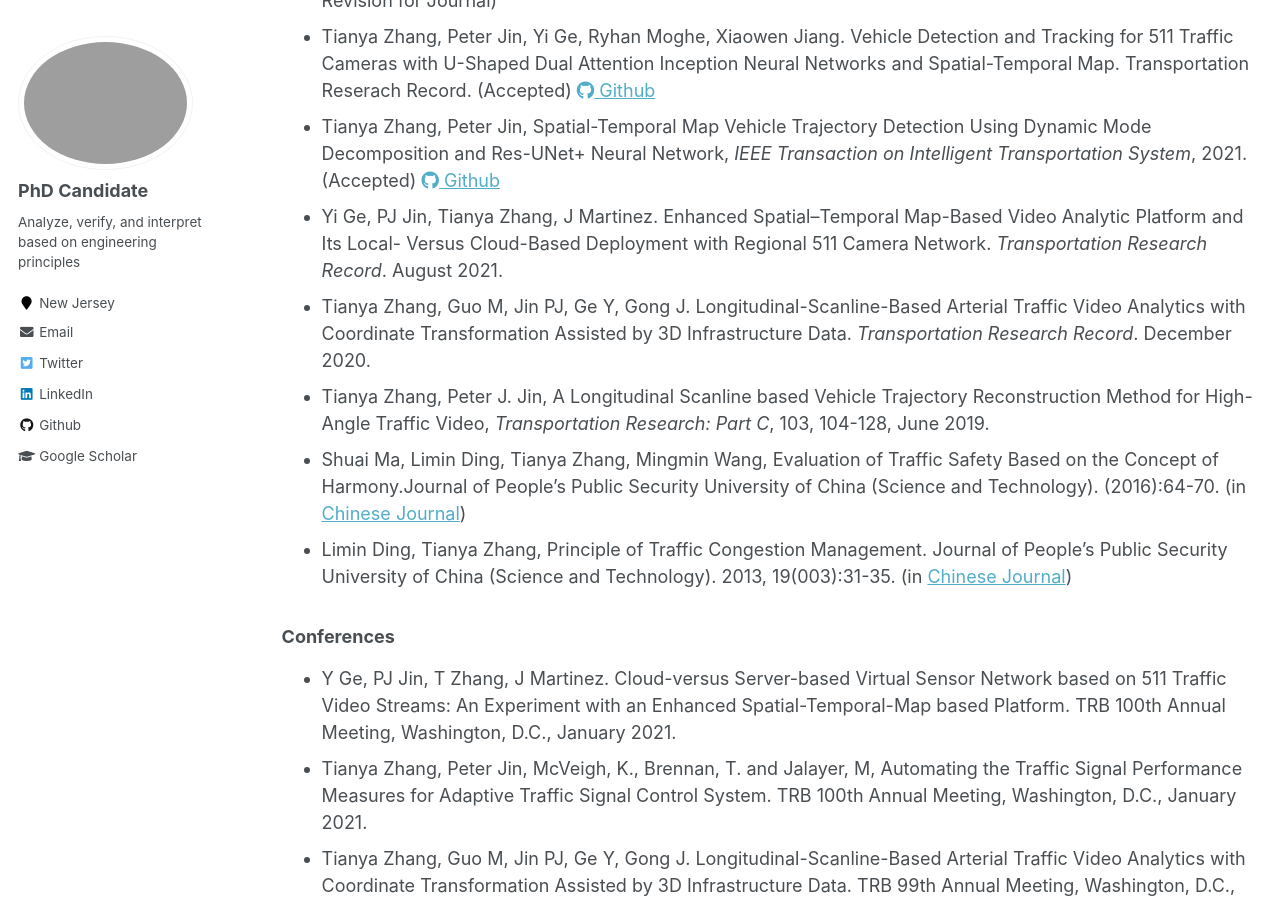
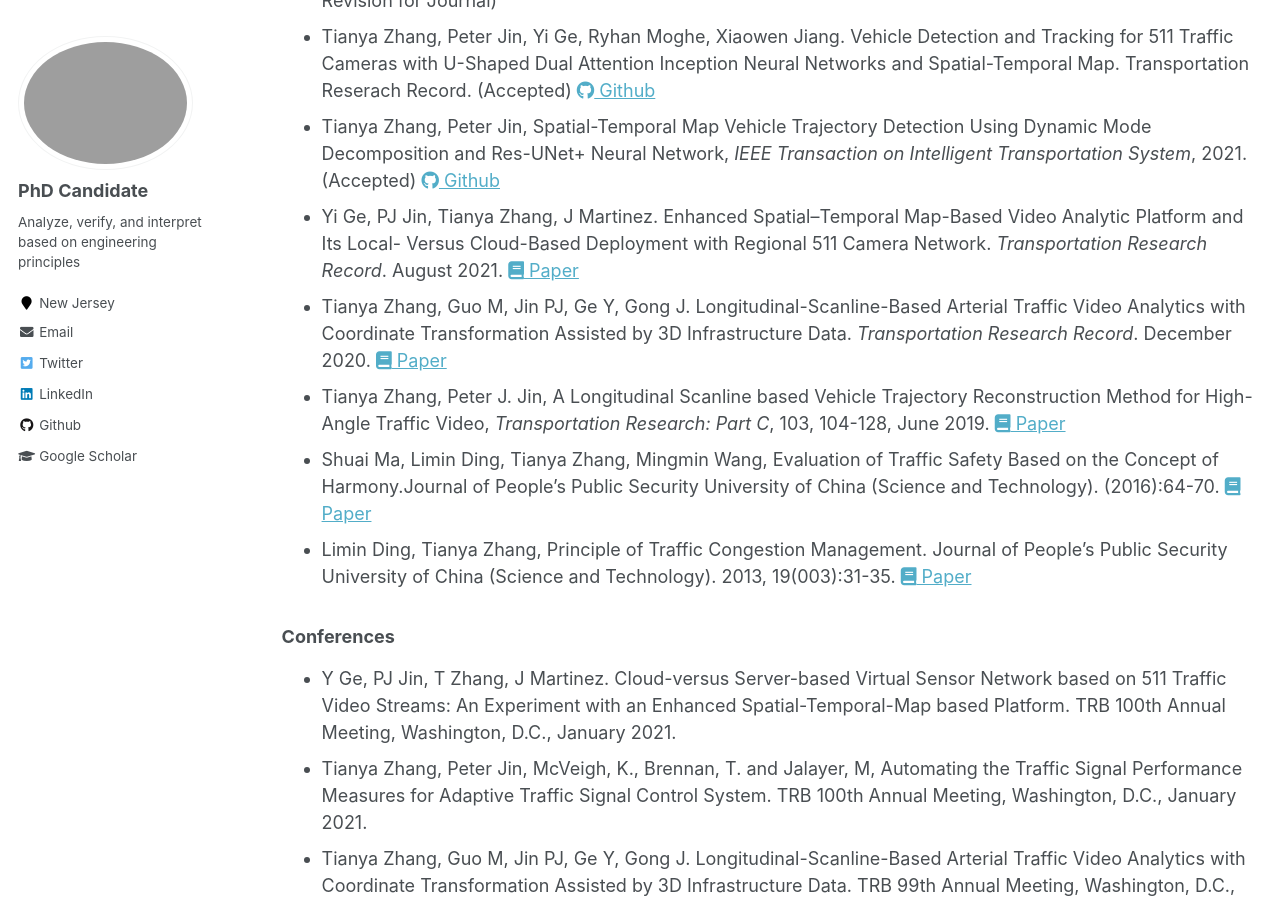
Before and after one commit to TeRyZh/Website, a Jekyll site: the page built from _pages/publications.md, in a window 1280 px wide and 900 px high, scrolled down 352 px. Built offline with Jekyll 4.4.1, drawn with Linux system fonts in a browser that asks for light colours.

Commit message:
Update publications.md

```diff
--- a/_pages/publications.md
+++ b/_pages/publications.md
@@ -16,15 +16,22 @@ author_profile: true
 {% endfor %} -->
 
 ### Journals
-* Tianya Zhang, Peter Jin. Roadside LiDAR Vehicle Detection and Tracking Using Range and Intensity Background Subtraction. (Under Review) <a href="https://github.com/TeRyZh/Roadside-LiDAR-Vehicle-Detection-and-Tracking-Background-Subtraction"><i class='fab fa-github'></i> Github </a>
+* Tianya Zhang, Peter Jin. Roadside LiDAR Vehicle Detection and Tracking Using Range and Intensity Background Subtraction. (Under Review)
+<a href="https://github.com/TeRyZh/Roadside-LiDAR-Vehicle-Detection-and-Tracking-Background-Subtraction"><i class='fab fa-github'></i> Github </a>
 * Tianya Zhang, Peter Jin, Brennan. T, McVeigh, K. Arterial Vehicle Trajectory Reconstruction Based on Stop-Bar Video Sensor for Automated Traffic Signal Performance Measures (ATSPMs). 2022. (Accept by TRBAM in Revision for Journal)
-* Tianya Zhang, Peter Jin, Yi Ge, Ryhan Moghe, Xiaowen Jiang. Vehicle Detection and Tracking for 511 Traffic Cameras with U-Shaped Dual Attention Inception Neural Networks and Spatial-Temporal Map. Transportation Reserach Record. (Accepted) <a href="https://github.com/TeRyZh/Detection-is-Tracking-511-CCTV-Camera-Vehicle-Detection-Using-STMap-and-DAIU-Net"><i class='fab fa-github'></i> Github </a>
+* Tianya Zhang, Peter Jin, Yi Ge, Ryhan Moghe, Xiaowen Jiang. Vehicle Detection and Tracking for 511 Traffic Cameras with U-Shaped Dual Attention Inception Neural Networks and Spatial-Temporal Map. Transportation Reserach Record. (Accepted)
+<a href="https://github.com/TeRyZh/Detection-is-Tracking-511-CCTV-Camera-Vehicle-Detection-Using-STMap-and-DAIU-Net"><i class='fab fa-github'></i> Github </a>
 * Tianya Zhang, Peter Jin, Spatial-Temporal Map Vehicle Trajectory Detection Using Dynamic Mode Decomposition and Res-UNet+ Neural Network, *IEEE Transaction on Intelligent Transportation System*, 2021. (Accepted) <a href="https://github.com/TeRyZh/Reconstruction-NGSIM-Trajectory-with-DMD-and-Res_UNet_plus"><i class='fab fa-github'></i> Github </a>
 * Yi Ge, PJ Jin, Tianya Zhang, J Martinez. Enhanced Spatial–Temporal Map-Based Video Analytic Platform and Its Local- Versus Cloud-Based Deployment with Regional 511 Camera Network. *Transportation Research Record*. August 2021.
+<a href="https://journals.sagepub.com/doi/full/10.1177/03611981211036377"><i class='fa fa-book'></i> Paper</a>
 * Tianya Zhang, Guo M, Jin PJ, Ge Y, Gong J. Longitudinal-Scanline-Based Arterial Traffic Video Analytics with Coordinate Transformation Assisted by 3D Infrastructure Data. *Transportation Research Record*. December 2020.
+<a href="https://journals.sagepub.com/doi/10.1177/0361198120971257"><i class='fa fa-book'></i> Paper</a>
 * Tianya Zhang, Peter J. Jin, A Longitudinal Scanline based Vehicle Trajectory Reconstruction Method for High-Angle Traffic Video, *Transportation Research: Part C*, 103, 104-128, June 2019.
-* Shuai Ma, Limin Ding, Tianya Zhang, Mingmin Wang, Evaluation of Traffic Safety Based on the Concept of Harmony.Journal of People’s Public Security University of China (Science and Technology). (2016):64-70. (in [Chinese Journal](http://www.cnki.com.cn/Article/CJFDTotal-GOAN201602015.htm))
-* Limin Ding, Tianya Zhang, Principle of Traffic Congestion Management. Journal of People’s Public Security University of China (Science and Technology). 2013, 19(003):31-35. (in [Chinese Journal](http://www.cnki.com.cn/Article/CJFDTotal-GOAN201303007.htm))
+<a href="https://www.sciencedirect.com/science/article/pii/S0968090X18312440"><i class='fa fa-book'></i> Paper</a>
+* Shuai Ma, Limin Ding, Tianya Zhang, Mingmin Wang, Evaluation of Traffic Safety Based on the Concept of Harmony.Journal of People’s Public Security University of China (Science and Technology). (2016):64-70.
+<a href="http://www.cnki.com.cn/Article/CJFDTotal-GOAN201602015.htm"><i class='fa fa-book'></i> Paper</a>
+* Limin Ding, Tianya Zhang, Principle of Traffic Congestion Management. Journal of People’s Public Security University of China (Science and Technology). 2013, 19(003):31-35.
+<a href="http://www.cnki.com.cn/Article/CJFDTotal-GOAN201303007.htm"><i class='fa fa-book'></i> Paper</a>
 
 
 ### Conferences
```
